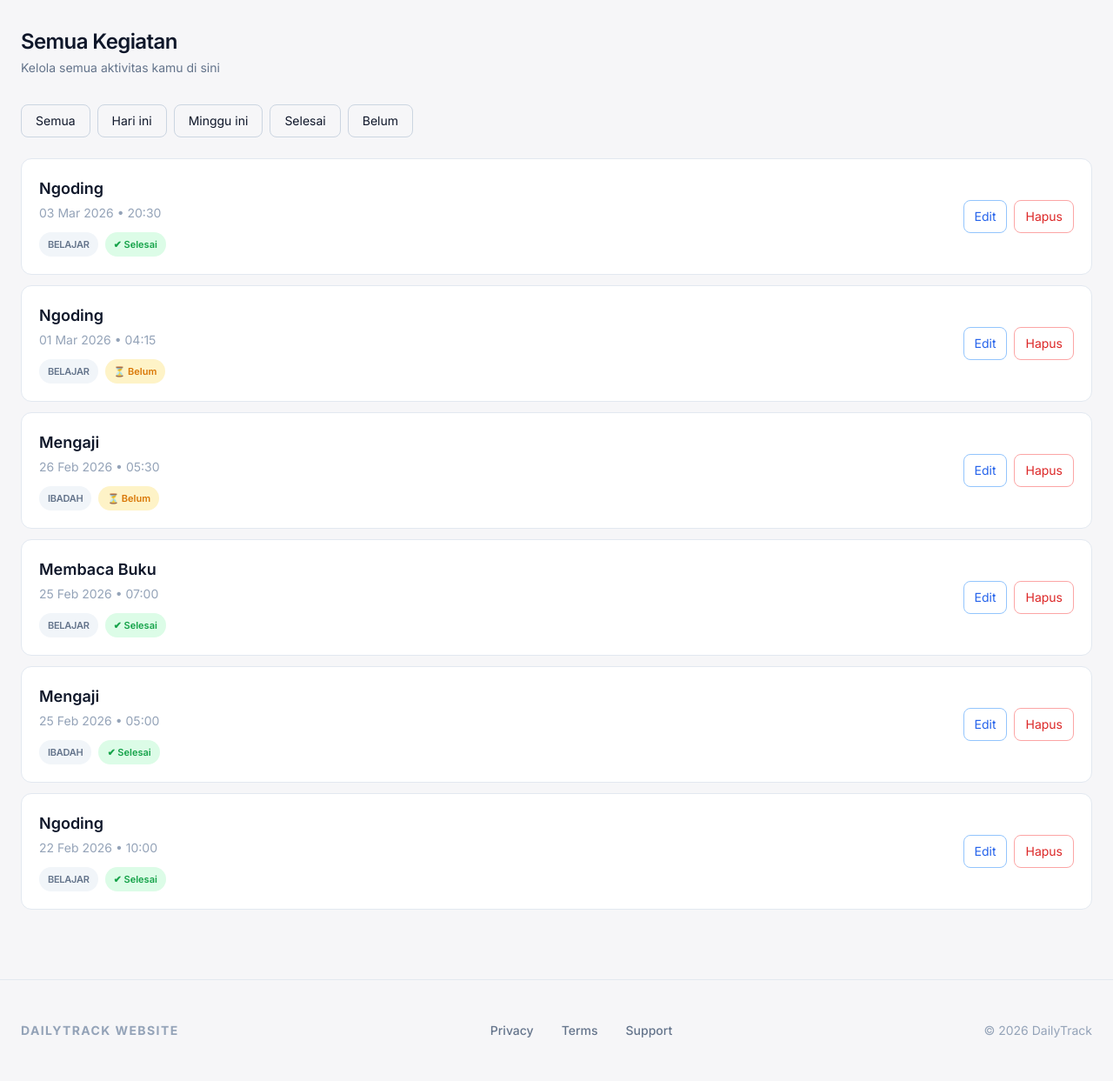
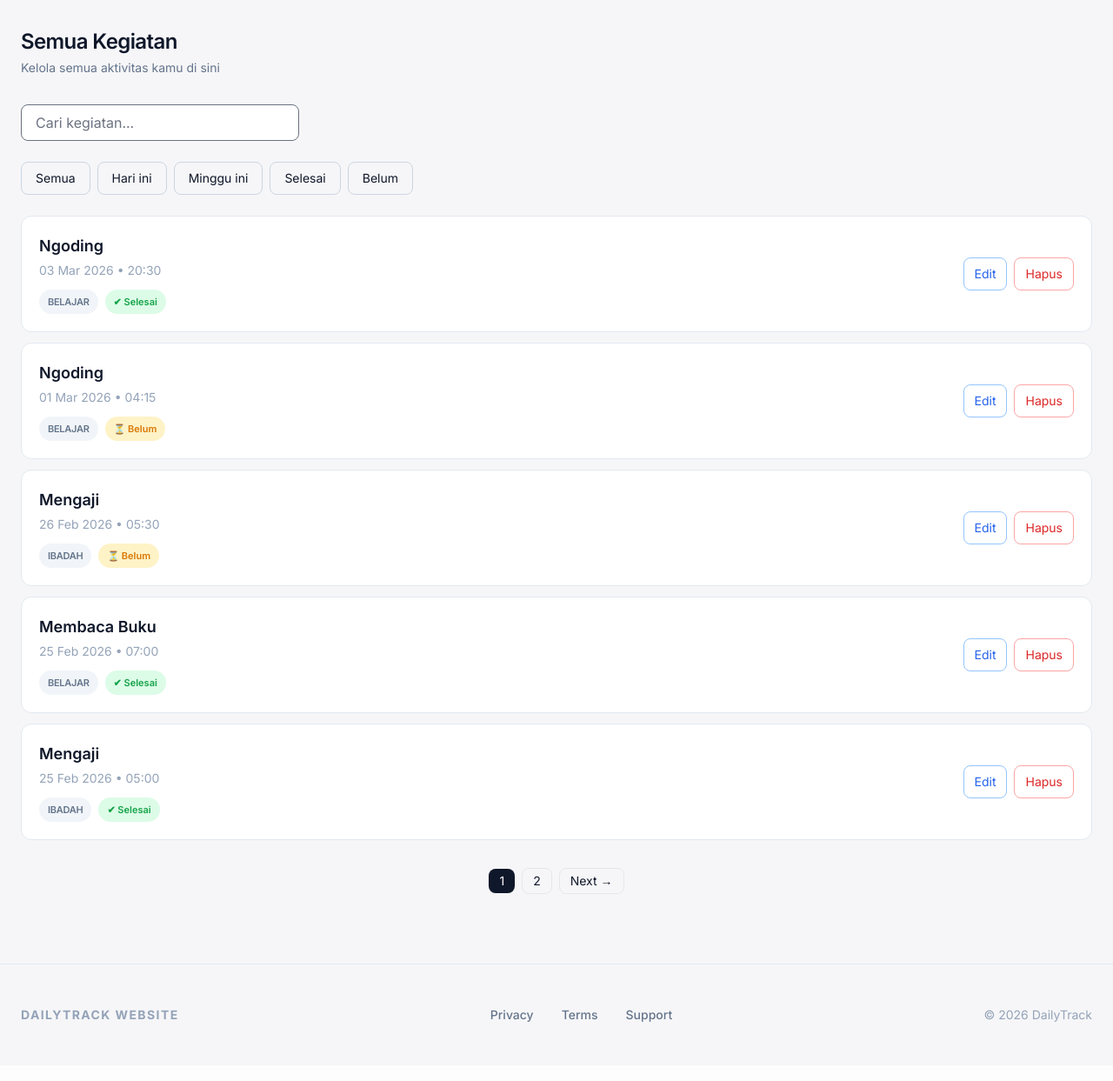
Before and after one commit to MohGhazy/dailytracker, a Django app: page /kegiatan/ in a window 1280 px wide. Shown: the part 65-1308 px from the top of the page at 87% size. After the commit the page ends 1240 px from the top, so only its background shows below. Run offline with Django 5.2, Linux system fonts and the light colour scheme; a user stored in the database is signed in; data comes from the database, SQL or seed files in the repository; both versions use the stored data as it was after the commit; some libraries are stand-ins or nearby versions.

Commit message:
fitur live search

```diff
--- a/tracker/services/kegiatan_service.py
+++ b/tracker/services/kegiatan_service.py
@@ -3,12 +3,15 @@ from tracker.models import Kegiatan
 from django.shortcuts import get_object_or_404
 from django.core.cache import cache
 
-def get_filtered_kegiatan(user, filter_type="all"):
+def get_filtered_kegiatan(user, filter_type="all", search_query=None):
  kegiatan = (
   Kegiatan.objects
   .filter(pengguna=user)
   .select_related('kategori')
  )
+
+ if search_query:
+  kegiatan = kegiatan.filter(judul__icontains=search_query)
 
  today = date.today()
 
@@ -27,6 +30,13 @@ def get_filtered_kegiatan(user, filter_type="all"):
   kegiatan = kegiatan.filter(selesai=False)
 
  return kegiatan.order_by('-tanggal', '-waktu')
+
+def get_kegiatan(user, kegiatan_id):
+ return get_object_or_404(
+  Kegiatan,
+  id=kegiatan_id,
+  pengguna=user
+ )
 
 def toggle_kegiatan_status(user, kegiatan_id):
  kegiatan = get_object_or_404(
@@ -51,16 +61,10 @@ def create_kegiatan(user, form):
 
  return kegiatan
 
-def update_kegiatan(user, kegiatan_id, form):
- kegiatan = get_object_or_404(
-  Kegiatan,
-  id=kegiatan_id,
-  pengguna=user
- )
-
+def update_kegiatan(kegiatan, form):
  updated = form.save()
 
- _invalidate_user_analytics_cache(user.id)
+ _invalidate_user_analytics_cache(kegiatan.pengguna.id)
 
  return updated
 
--- a/tracker/templates/kegiatan/semua.html
+++ b/tracker/templates/kegiatan/semua.html
@@ -16,31 +16,42 @@
 
 </div>
 
+<form method="get" class="mb-6">
+    <input type="hidden" name="filter" value="{{ filter }}">
+    <input
+        type="text"
+        id="searchInput"
+        name="q"
+        value="{{ search_query }}"
+        placeholder="Cari kegiatan..."
+        class="w-full md:w-80 px-4 py-2 border rounded-lg
+               focus:outline-none focus:ring-2 focus:ring-slate-400">
+</form>
 
 <!-- FILTER -->
 <div class="flex flex-wrap gap-2 mb-6 text-sm">
 
-    <a href="{% url 'semua_kegiatan' %}"
+    <a href="{% url 'semua_kegiatan' %}?q={{ search_query }}"
        class="px-4 py-2 rounded-lg border border-slate-300 hover:bg-slate-100">
         Semua
     </a>
 
-    <a href="?filter=today"
+    <a href="?filter=today&q={{ search_query }}"
        class="px-4 py-2 rounded-lg border border-slate-300 hover:bg-slate-100">
         Hari ini
     </a>
 
-    <a href="?filter=week"
+    <a href="?filter=week&q={{ search_query }}"
        class="px-4 py-2 rounded-lg border border-slate-300 hover:bg-slate-100">
         Minggu ini
     </a>
 
-    <a href="?filter=done"
+    <a href="?filter=done&q={{ search_query }}"
        class="px-4 py-2 rounded-lg border border-slate-300 hover:bg-slate-100">
         Selesai
     </a>
 
-    <a href="?filter=pending"
+    <a href="?filter=pending&q={{ search_query }}"
        class="px-4 py-2 rounded-lg border border-slate-300 hover:bg-slate-100">
         Belum
     </a>
@@ -51,7 +62,7 @@
 <!-- LIST KEGIATAN -->
 <div class="space-y-3">
 
-{% for k in kegiatan %}
+{% for k in page_obj %}
 
 <div class="bg-white border border-slate-200 rounded-xl p-5
             flex items-center justify-between
@@ -129,13 +140,12 @@
             Edit
         </a>
 
-        <!-- DELETE -->
-        <a href="{% url 'hapus_kegiatan' k.id %}"
-           onclick="return confirm('Hapus kegiatan ini?')"
-           class="px-3 py-2 rounded-lg border border-red-300
-                  text-red-600 hover:bg-red-50 transition">
-            Hapus
-        </a>
+        <form method="POST" action="{% url 'hapus_kegiatan' k.id %}" class="inline" onsubmit="return confirm('Yakin ingin menghapus kegiatan ini?')">
+            {% csrf_token %}
+            <button type="submit" class="px-3 py-2 rounded-lg border border-red-300 text-red-600 hover:bg-red-50 transition">
+                Hapus
+            </button>
+        </form>
 
     </div>
 
@@ -151,4 +161,66 @@
 
 </div>
 
+<!-- PAGINATION -->
+{% if page_obj.paginator.num_pages > 1 %}
+
+<div class="flex justify-center items-center gap-2 mt-8 text-sm">
+
+    <!-- Previous -->
+    {% if page_obj.has_previous %}
+        <a href="?page={{ page_obj.previous_page_number }}&filter={{ filter }}&q={{ search_query }}"
+           class="px-3 py-1 border rounded-lg hover:bg-slate-100">
+            ← Prev
+        </a>
+    {% endif %}
+
+    <!-- Page Numbers -->
+    {% for num in page_obj.paginator.page_range %}
+
+        {% if num == page_obj.number %}
+            <span class="px-3 py-1 bg-slate-900 text-white rounded-lg">
+                {{ num }}
+            </span>
+        {% else %}
+            <a href="?page={{ num }}&filter={{ filter }}&q={{ search_query }}"
+               class="px-3 py-1 border rounded-lg hover:bg-slate-100">
+                {{ num }}
+            </a>
+        {% endif %}
+
+    {% endfor %}
+
+    <!-- Next -->
+    {% if page_obj.has_next %}
+        <a href="?page={{ page_obj.next_page_number }}&filter={{ filter }}&q={{ search_query }}"
+           class="px-3 py-1 border rounded-lg hover:bg-slate-100">
+            Next →
+        </a>
+    {% endif %}
+
+</div>
+
+{% endif %}
+
+<script>
+document.addEventListener("DOMContentLoaded", function(){
+
+let searchTimer;
+const input = document.getElementById("searchInput");
+
+if (input) {
+    input.addEventListener("input", function() {
+
+        clearTimeout(searchTimer);
+
+        searchTimer = setTimeout(() => {
+            input.form.submit();
+        }, 500);
+
+    });
+}
+
+});
+</script>
+
 {% endblock %}
--- a/tracker/views/kegiatan.py
+++ b/tracker/views/kegiatan.py
@@ -4,20 +4,29 @@ from django.views.decorators.http import require_POST
 from django.urls import reverse
 from tracker.models import Kegiatan
 from tracker.forms import FormKegiatan
-from tracker.services.kegiatan_service import get_filtered_kegiatan, toggle_kegiatan_status, create_kegiatan, update_kegiatan, delete_kegiatan
+from tracker.services.kegiatan_service import get_filtered_kegiatan, toggle_kegiatan_status, create_kegiatan, update_kegiatan, delete_kegiatan, get_kegiatan
+from django.core.paginator import Paginator
 
 @login_required(login_url='login')
 def semua_kegiatan(request):
     filter_type = request.GET.get('filter', 'all')
+    search_query = request.GET.get("q", "")
 
     kegiatan = get_filtered_kegiatan(
         user=request.user,
-        filter_type=filter_type
+        filter_type=filter_type,
+        search_query=search_query,
     )
 
+    page_number = request.GET.get("page")
+    paginator = Paginator(kegiatan, 5)
+    page_obj = paginator.get_page(page_number)
+
     return render(request, 'kegiatan/semua.html', {
-        'kegiatan': kegiatan,
-        'filter': filter_type
+        'page_obj': page_obj,
+        'paginator': paginator,
+        'filter': filter_type,
+        'search_query': search_query,
     })
 
 @login_required(login_url='login')
@@ -42,11 +51,7 @@ def tambah_kegiatan(request):
 @login_required(login_url='login')
 def edit_kegiatan(request, id):
 
-    kegiatan = get_object_or_404(
-        Kegiatan,
-        id=id,
-        pengguna=request.user
-    )
+    kegiatan = get_kegiatan(request.user, id)
 
     if request.method == 'POST':
         form = FormKegiatan(
@@ -56,7 +61,7 @@ def edit_kegiatan(request, id):
         )
 
         if form.is_valid():
-            update_kegiatan(request.user, id, form)
+            update_kegiatan(kegiatan, form)
             return redirect('semua_kegiatan')
     else:
         form = FormKegiatan(
```
Also changed, not shown: tracker/services/analytics_service.py (+21 -8 lines), tracker/templates/kegiatan/analytics.html (+11 -1 lines), db.sqlite3.
